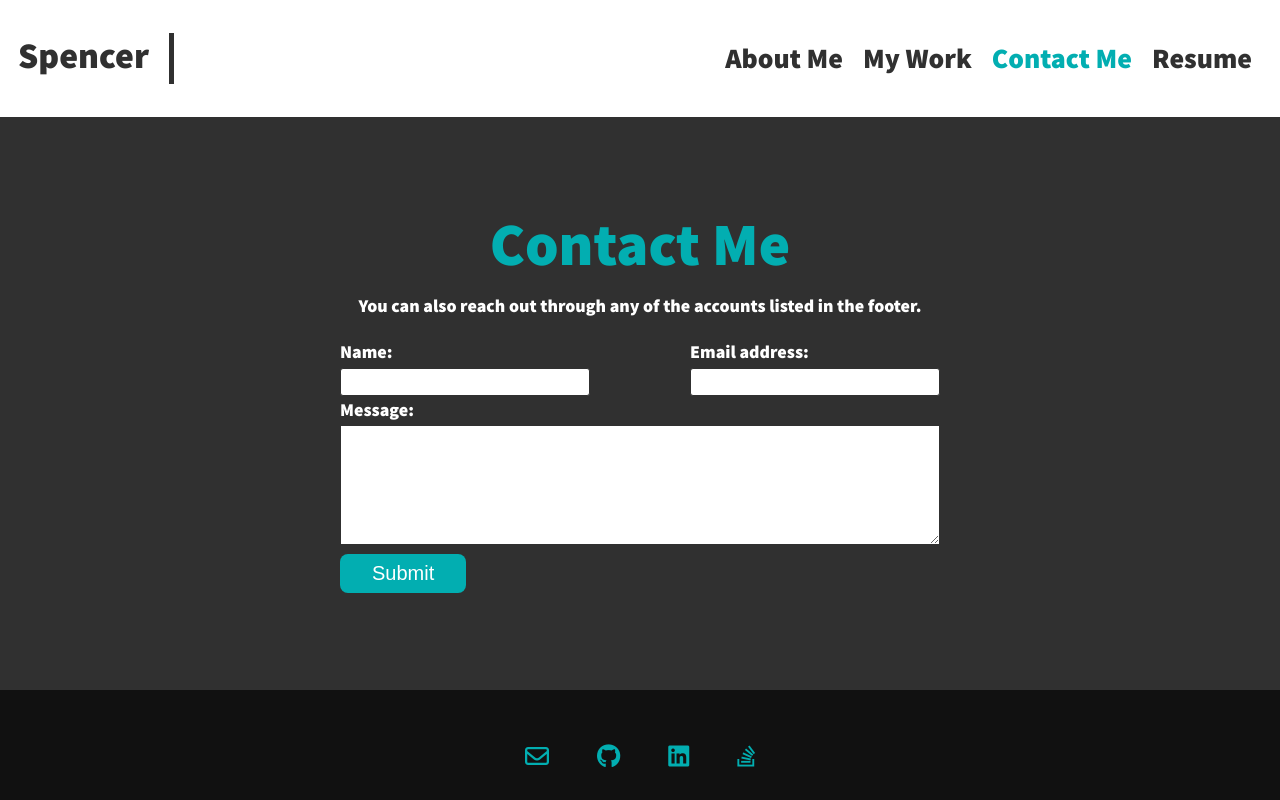
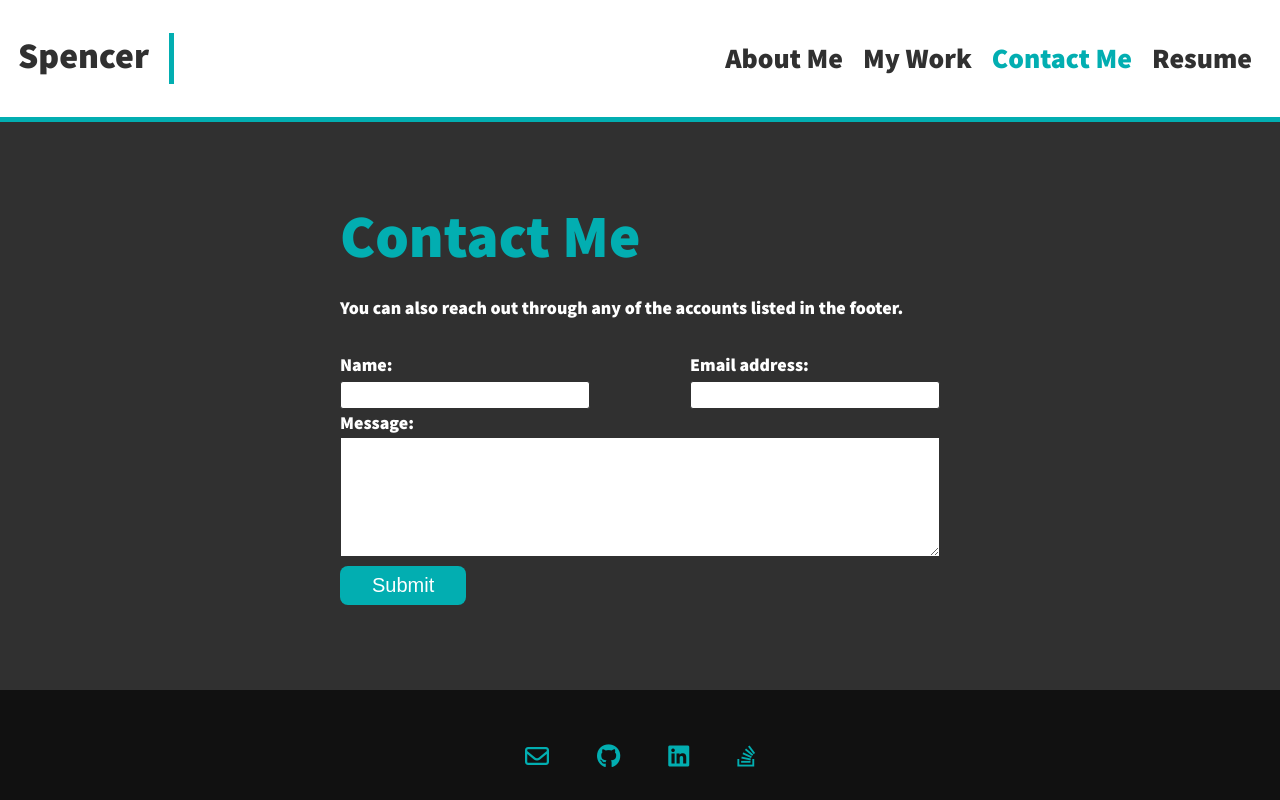
Before and after one commit to SpencerHulse/reacting-to-me, a React (Create React App) app: page / in a window 1280 px wide. Both pictures are taken after a click on the element "Contact Me". Built offline with nearby package versions, Linux system fonts and the light colour scheme.

Commit message:
Adjusted header and contact form CSS.

```diff
--- a/src/components/Contact/index.js
+++ b/src/components/Contact/index.js
@@ -45,7 +45,7 @@ function ContactForm() {
   return (
     <div className="form-container">
       <h3>Contact Me</h3>
-      <p>
+      <p className="form-paragraph">
         You can also reach out through any of the accounts listed in the footer.
       </p>
       <form id="contact-form" onSubmit={handleSubmit}>
--- a/src/components/Header/index.js
+++ b/src/components/Header/index.js
@@ -4,7 +4,10 @@ function Header(props) {
   const { currentSection, setCurrentSection } = props;
 
   return (
-    <header>
+    /* {currentSection !== "About Me" && "header-border"} */
+    <>
+      {currentSection !== "About Me" ? (
+        <header className="header-border">
           {currentSection !== "About Me" && (
             <div className="header-name-container">
               <h2 className="header-name">Spencer</h2>
@@ -15,6 +18,15 @@ function Header(props) {
             setCurrentSection={setCurrentSection}
           />
         </header>
+      ) : (
+        <header>
+          <Navigation
+            currentSection={currentSection}
+            setCurrentSection={setCurrentSection}
+          />
+        </header>
+      )}
+    </>
   );
 }
 
--- a/src/index.css
+++ b/src/index.css
@@ -41,7 +41,7 @@ body {
 
 main,
 .form-container {
-  min-height: calc(100vh - 175px);
+  min-height: calc(100vh - 180px);
 }
 
 section {
@@ -127,6 +127,10 @@ header {
   justify-content: space-between;
   align-items: center;
   padding: 1em;
+}
+
+.header-border {
+  border-bottom: 5px solid var(--color-accent);
 }
 
 .header-name {
@@ -417,10 +421,23 @@ header {
 .form-container h3 {
   font-size: var(--fs-h2);
   color: var(--color-accent);
+  padding-top: 20px;
+}
+
+.form-paragraph {
+  padding: 10px 0;
 }
 
 form {
-  width: 600px;
+  padding-bottom: 20px;
+}
+
+form,
+.form-paragraph,
+.form-container h3 {
+  width: 80vw;
+  max-width: 600px;
+  min-width: 250px;
 }
 
 .form-inputs-container {
@@ -613,14 +630,14 @@ textarea {
 @media (min-width: 800px) {
   main,
   .form-container {
-    min-height: calc(100vh - 227.188px);
+    min-height: calc(100vh - 232.188px);
   }
 }
 
 /* navigation media query */
 @media (min-width: 800px) {
   .header-name {
-    border-right: 5px solid var(--color-dark);
+    border-right: 5px solid var(--color-accent);
   }
 
   .nav-toggle {
@@ -716,6 +733,14 @@ textarea {
   }
 }
 
+@media (max-width: 799px) {
+  input {
+    width: 80vw;
+    max-width: 600px;
+    min-width: 250px;
+  }
+}
+
 /* single-page media query */
 @media (min-width: 600px) {
   .single-page-info-div {
```
Lines whose indentation alone changed are shown as unchanged.
